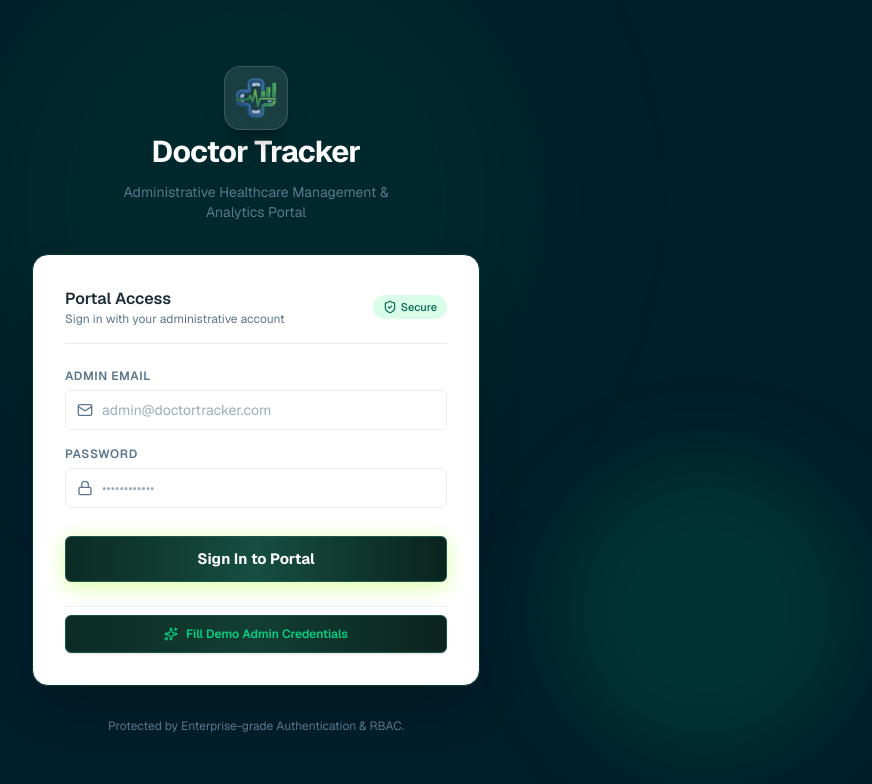
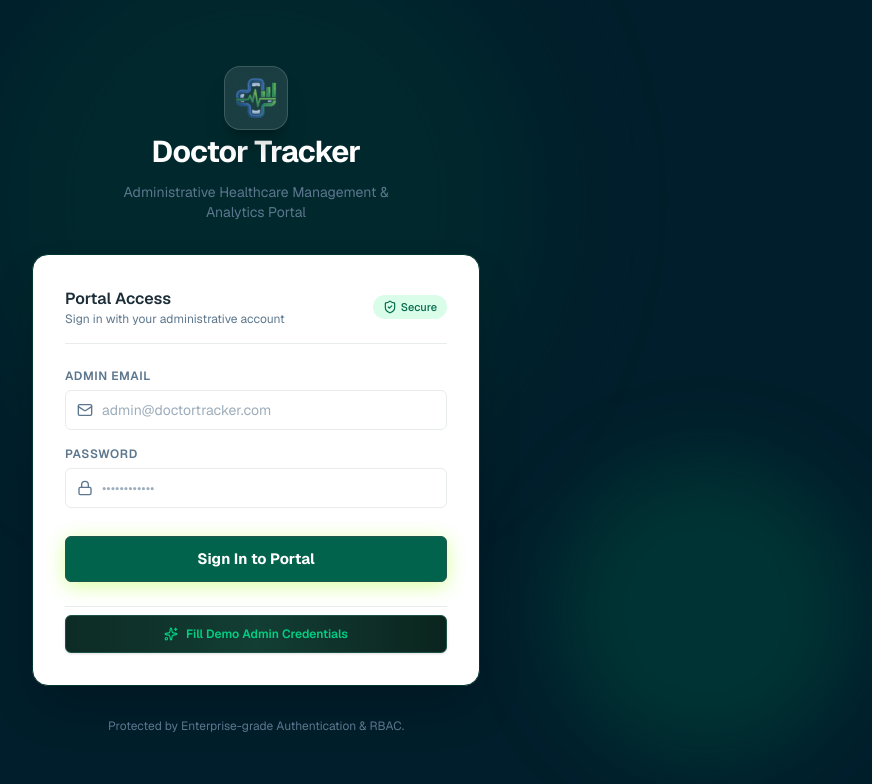
Before and after one commit to naimekattor/doctor-tracker-frontend, a Next.js app: page /login in a window 1280 px wide. Shown: the top 784 px of the page, without its empty margins (384-1256 px from the left). Built offline with nearby package versions, Linux system fonts and the light colour scheme; no server answers.

Commit message:
style(button): align primary button with dark emerald theme and 6px radius

```diff
--- a/components/ui/Button.tsx
+++ b/components/ui/Button.tsx
@@ -20,7 +20,7 @@ export const Button = React.forwardRef<HTMLButtonElement, ButtonProps>(
 
     const variants: Record<ButtonVariant, string> = {
       primary:
-        'bg-gradient-to-r from-[#0C2B24] via-[#164E41] to-[#0A241E] text-white font-semibold shadow-sm hover:brightness-115 hover:shadow-md hover:scale-[1.01] active:scale-[0.98] border border-[#1E584B] rounded-[6px]',
+        'bg-[#02634c] text-white font-semibold shadow-sm hover:brightness-115 hover:shadow-md hover:scale-[1.01] active:scale-[0.98] border border-[#1E584B] rounded-[6px]',
       neon:
         'bg-gradient-to-r from-[#00D084] via-[#05B978] to-[#029E65] text-[#03231A] font-bold shadow-[0_2px_12px_rgba(0,208,132,0.25)] hover:brightness-105 hover:scale-[1.01] active:scale-[0.98] border border-white/20 rounded-[6px]',
       capsule:
```
